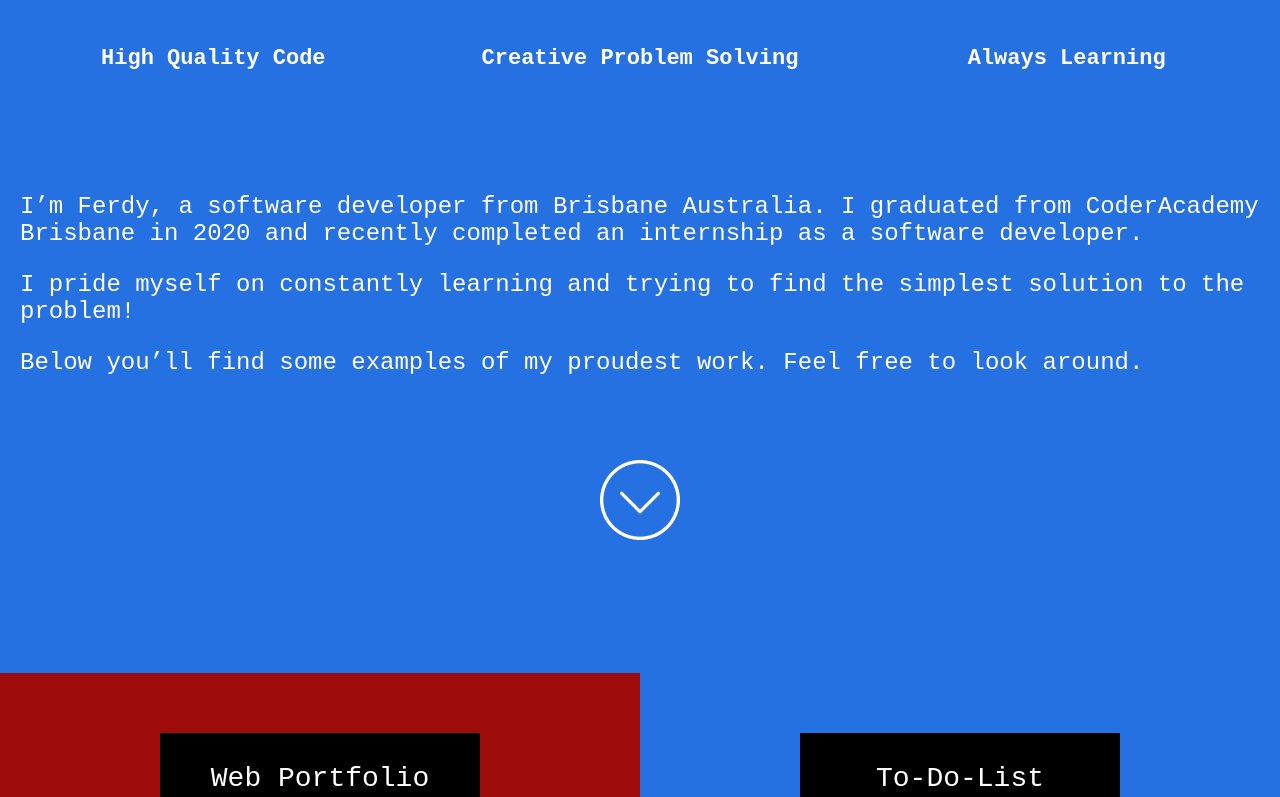
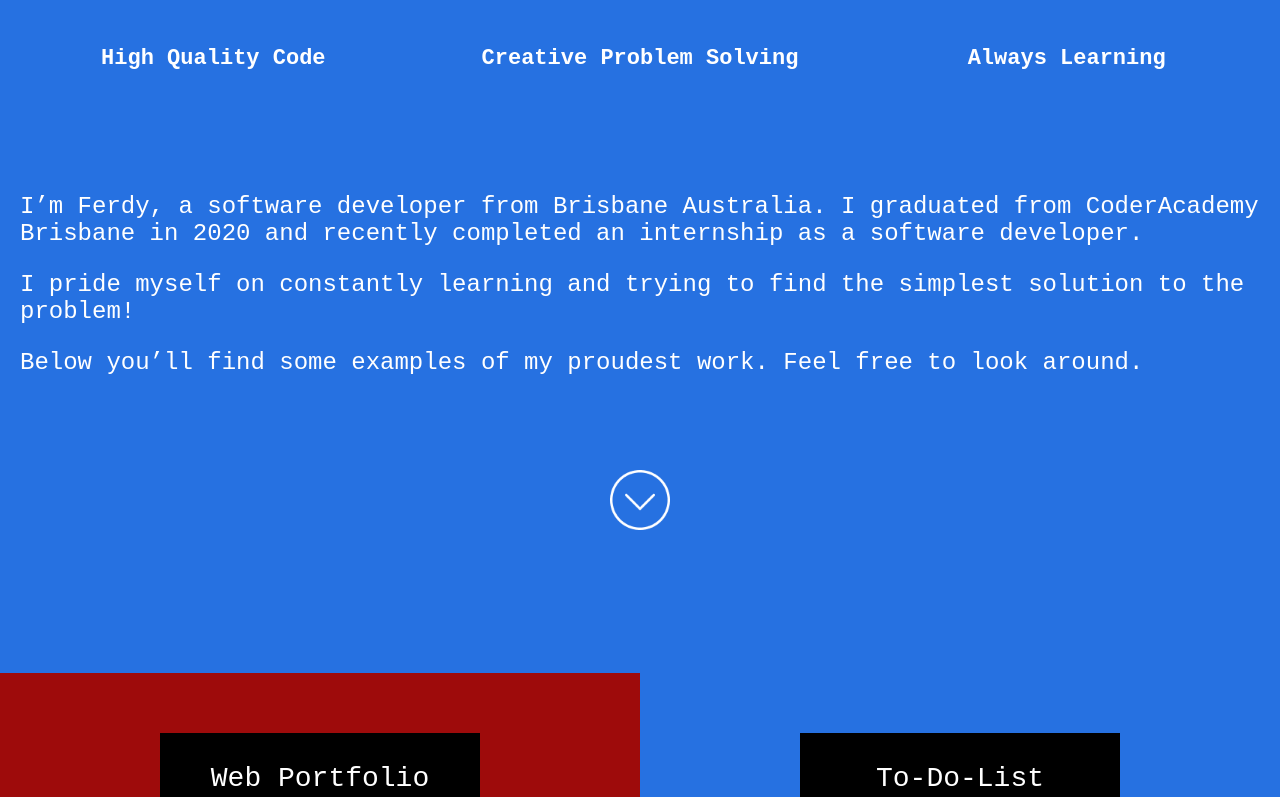
Before and after one commit to FerdyM/developer_portfolio, a React (Create React App) app: page / in a window 1280 px wide. Shown: the part 1007-1804 px from the top of the page. Built offline with nearby package versions, Linux system fonts and the light colour scheme; a web font is replaced by a local one.

Commit message:
website is finally coming together nicely

```diff
--- a/src/components/Intro.js
+++ b/src/components/Intro.js
@@ -3,6 +3,7 @@ import downarrow from '../images/down.png'
 import codeLogo from '../images/coding.png'
 import lightbulb from '../images/lightbulb.png'
 import book from '../images/book.png'
+import { Link } from 'react-scroll'
 import './stylesheets/Intro.css'
 
 const Intro = () => {
@@ -29,9 +30,16 @@ const Intro = () => {
                     Below you’ll find some examples of my proudest work. Feel free to look around.
                 </p>
             </div>
-            <div className="intro-down-container">
+            <Link
+                to="project-start"
+                className="intro-down-container"
+                spy={true}
+                smooth={true}
+                offset={0}
+                duration= {500}
+            >
                 <img src={downarrow} alt="link to next page" className="intro-down"/>
-            </div>
+            </Link>
         </div>
     )
 }
--- a/src/components/LandingPage/LandingPage.js
+++ b/src/components/LandingPage/LandingPage.js
@@ -2,19 +2,29 @@ import React, { Fragment } from 'react';
 import Intro from '../Intro';
 import Projects from '../Projects'
 import downArrow from '../../images/down.png'
+import { Link } from 'react-scroll'
 import './stylesheet/LandingPage.css'
 
 const Main = () => {
     return (
-        <Fragment>
+        <Fragment className="all">
             <div className="main">
                 <div className="main-container">
                     <h2>Not Just A Creative Software Developer</h2>
                     <h3>Lets Turn Problems Into Solutions</h3>
                 </div>
-                <a href="#intro-anchor" className="down-arrow-div">
+                {/* <a href="#intro-anchor" className="down-arrow-div"> */}
+                <Link
+                    to="intro-anchor"
+                    className="down-arrow-div"
+                    spy={true}
+                    smooth={true}
+                    offset={0}
+                    duration= {500}
+                >
                     <img className="down-arrow" src={downArrow} alt="profile of me"/>
-                </a>
+                </Link>
+                {/* </a> */}
             </div>
             <Intro />
             <Projects />
--- a/src/components/LandingPage/stylesheet/LandingPage.css
+++ b/src/components/LandingPage/stylesheet/LandingPage.css
@@ -1,3 +1,8 @@
+.all {
+  scroll-behavior: smooth;
+  overflow-y: scroll;
+}
+
 .main {
   margin-top: 0;
   height: 100vh;
--- a/src/components/LandingPage/stylesheet/LandingPage.scss
+++ b/src/components/LandingPage/stylesheet/LandingPage.scss
@@ -1,3 +1,8 @@
+.all {
+    scroll-behavior: smooth;
+    overflow-y: scroll;
+}
+
 .main {
     margin-top: 0;
     height: 100vh;
--- a/src/components/Navbar/Navbar.js
+++ b/src/components/Navbar/Navbar.js
@@ -7,6 +7,7 @@ import linkedInLogo from '../../images/white-linkedin-logo.png'
 import twitterLogo from '../../images/white-twitter-logo.png'
 import {Link} from "react-router-dom"
 import Resume from '../../images/resume/FerdysResume.pdf'
+import { animateScroll as scroll } from "react-scroll";
 import './stylesheet/Navbar.css'
 
 class Navbar extends Component {
@@ -31,6 +32,10 @@ class Navbar extends Component {
     componentWillUnmount() {
         window.removeEventListener('scroll', this.handleScroll)
     }
+
+    scrollToTop = () => {
+        scroll.scrollToTop();
+    };
 
     handleScroll(event) {
         if (window.location.pathname === '/about') {
@@ -98,6 +103,7 @@ class Navbar extends Component {
                             onClick={() => {
                                 this.setState({  menuItemOne: 'selected', menuItemTwo: 'not-selected', menuItemThree: 'not-selected', menuItemFour: 'not-selected'})
                                 this.triggerMenu()
+                                this.scrollToTop()
                             }}
                         >
                             Home
@@ -109,6 +115,7 @@ class Navbar extends Component {
                             onClick={() => {
                                 this.setState({  menuItemOne: 'not-selected', menuItemTwo: 'selected', menuItemThree: 'not-selected', menuItemFour: 'not-selected'})
                                 this.triggerMenu()
+                                this.scrollToTop()
                             }}
                         >
                             About
@@ -120,6 +127,7 @@ class Navbar extends Component {
                             onClick={() => {
                                 this.setState({  menuItemOne: 'not-selected', menuItemTwo: 'not-selected', menuItemThree: 'selected', menuItemFour: 'not-selected'})
                                 this.triggerMenu()
+                                this.scrollToTop()
                             }}
                         >
                             Contact
--- a/src/components/Projects.js
+++ b/src/components/Projects.js
@@ -5,7 +5,7 @@ import './stylesheets/Projects.css'
 const Projects = () => {
     return (
         <Fragment>
-            <div className="projects-container">
+            <div className="projects-container" id="project-start">
                 <div className="project project2" >
                     <div className="project-title">
                         <p>Web Portfolio</p>
--- a/src/components/stylesheets/Intro.css
+++ b/src/components/stylesheets/Intro.css
@@ -125,8 +125,8 @@
       align-self: center;
   -ms-grid-column-align: center;
       justify-self: center;
-  height: 80px;
-  width: 80px;
+  height: 60px;
+  width: 60px;
 }
 
 @media screen and (min-width: 800px) {
--- a/src/components/stylesheets/Intro.scss
+++ b/src/components/stylesheets/Intro.scss
@@ -83,8 +83,8 @@
 .intro-down {
     align-self: center;
     justify-self: center;
-    height: 80px;
-    width: 80px;
+    height: 60px;
+    width: 60px;
 }
 
 @media screen and (min-width: 800px) {
```
Also changed, not shown: 1 other file (tests, documents, lock files or other folders).
